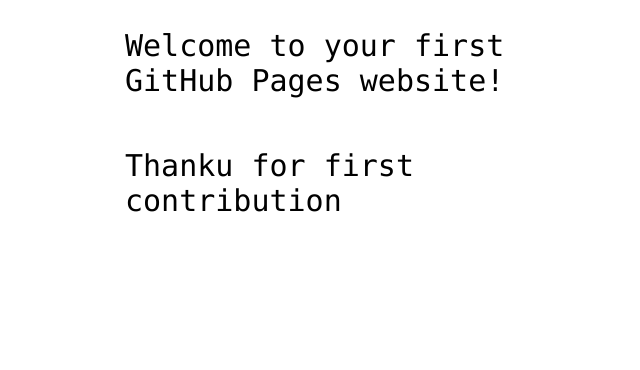
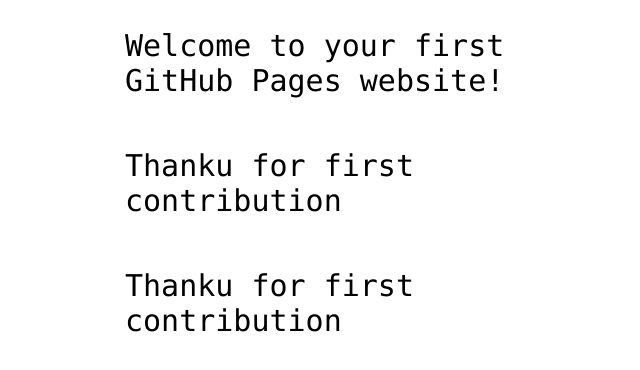
Before and after one commit to varunsahu29/hello-world, a plain HTML site: page index.html in a window 1280 px wide. Shown: the part 360-730 px from the top of the page, without its empty margins (315-955 px from the left). Drawn offline with Linux system fonts and the light colour scheme.

Commit message:
Update index.html
asd

```diff
--- a/index.html
+++ b/index.html
@@ -16,6 +16,10 @@
   <div>
     <p>Thanku for first contribution</p>
   <div>
+      <div>
+    <p>Thanku for first contribution</p>
+  <div>
+
 
 </body>
 </html>
```
